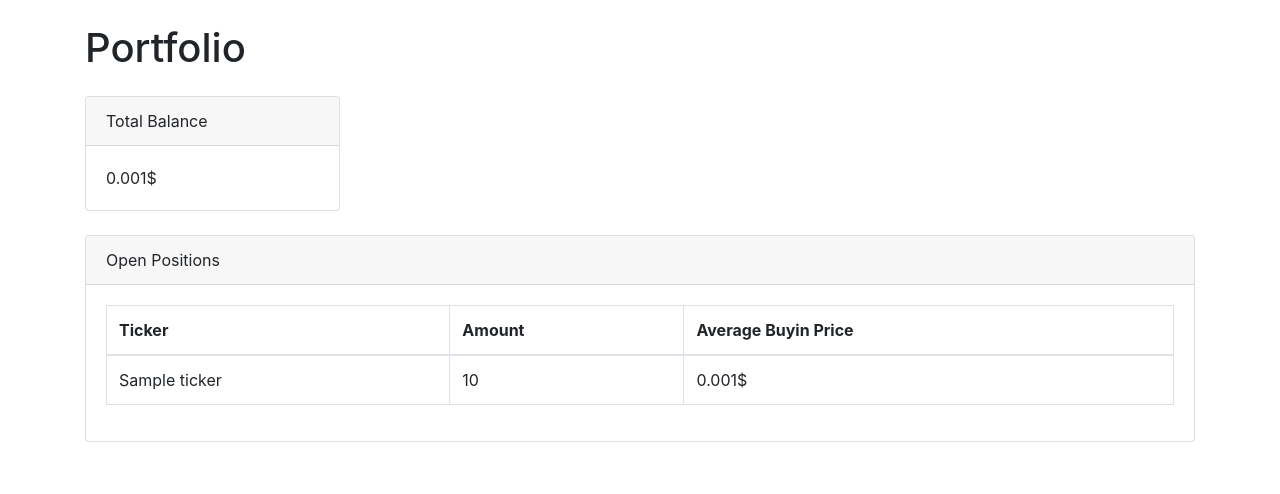
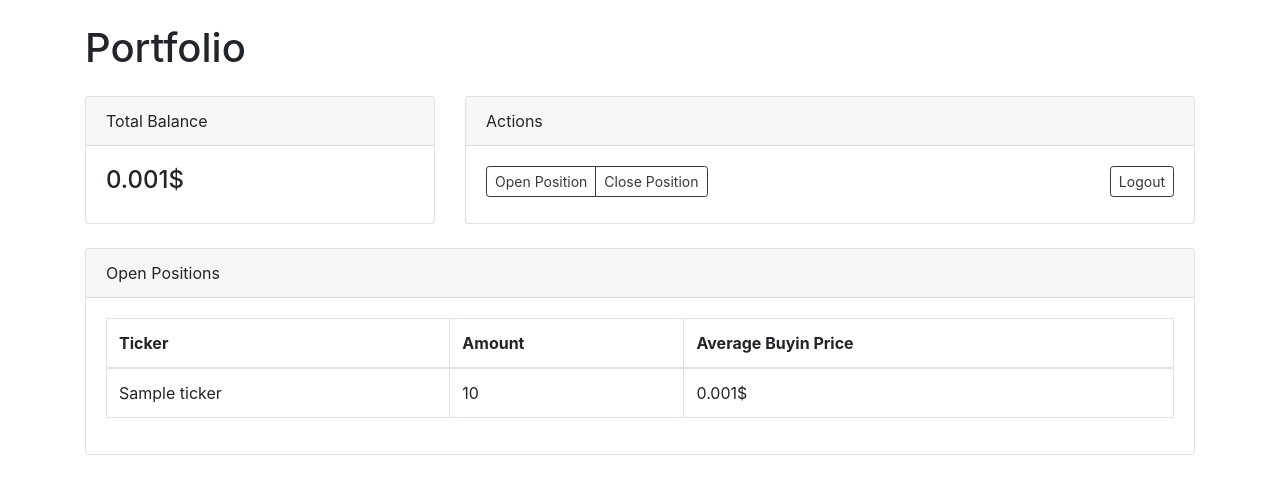
Before and after one commit to leonbubova/paper-hands, a Symfony app: template templates/portfolio/index.html.twig in a window 1280 px wide. Shown: the top 494 px of the page. Run offline with Twig, Linux system fonts and the light colour scheme; the template is opened without the code that fills it: most values are stand-ins (such as "Sample title", 1, 10 or a date in 2020); some libraries are stand-ins or nearby versions.

Commit message:
define /portfolio as homepage, add frontend buttons for logout and open/close:position

```diff
--- a/src/Controller/PortfolioController.php
+++ b/src/Controller/PortfolioController.php
@@ -25,9 +25,11 @@ class PortfolioController extends AbstractController
 
     /**
      * @Route("/portfolio", name="portfolio")
+     * @Route("/", name="homepage")
      */
     public function index(): Response
     {
+        $this->denyAccessUnlessGranted('ROLE_USER');
         $portfolio = $this->entityManager->getRepository(Portfolio::class)->findOneBy([
             'user' => $this->getUser()
         ]);
--- a/templates/portfolio/index.html.twig
+++ b/templates/portfolio/index.html.twig
@@ -6,14 +6,30 @@
         <div class="container">
             <h1 class="mt-4 mb-4">Portfolio</h1>
 
-            <div class="row">
-                <div class="col-xl-3">
-                    <div class="card mb-4">
+            <div class="row mb-4">
+                <div class="col-4">
+                    <div class="card h-100">
                         <div class="card-header">
                             Total Balance
                         </div>
                         <div class="card-body">
+                            <h4>
                                 {{ portfolio.balance / 10000 }}$
+                            </h4>
+                        </div>
+                    </div>
+                </div>
+                <div class="col-8">
+                    <div class="card h-100">
+                        <div class="card-header">
+                            Actions
+                        </div>
+                        <div class="card-body">
+                            <div class="btn-group">
+                                <button class="btn btn-outline-dark btn-sm">Open Position</button>
+                                <button class="btn btn-outline-dark btn-sm">Close Position</button>
+                            </div>
+                            <button onclick="window.location.href = '{{ path('app_logout') }}'" class="btn btn-outline-dark btn-sm float-right">Logout</button>
                         </div>
                     </div>
                 </div>
@@ -25,7 +41,7 @@
                 </div>
                 <div class="card-body">
                     <div class="table-responsive">
-                        <table class="table table-bordered" id="dataTable" width="100%" cellspacing="0">
+                        <table class="table table-bordered">
                             <thead>
                             <tr>
                                 <th>Ticker</th>
```
